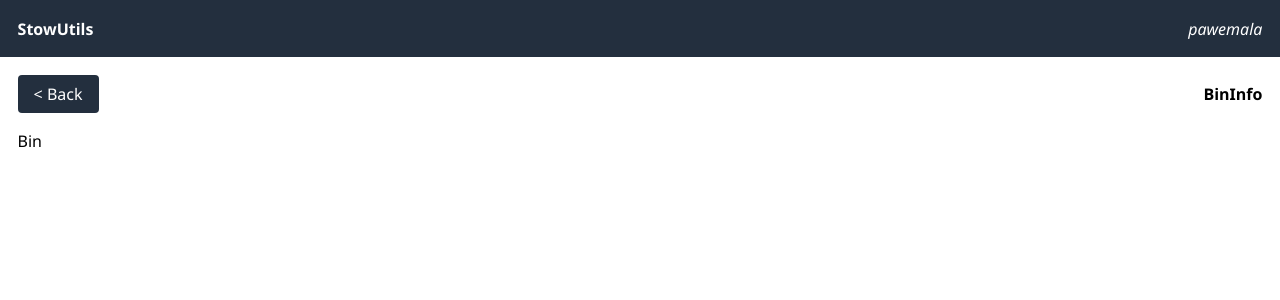
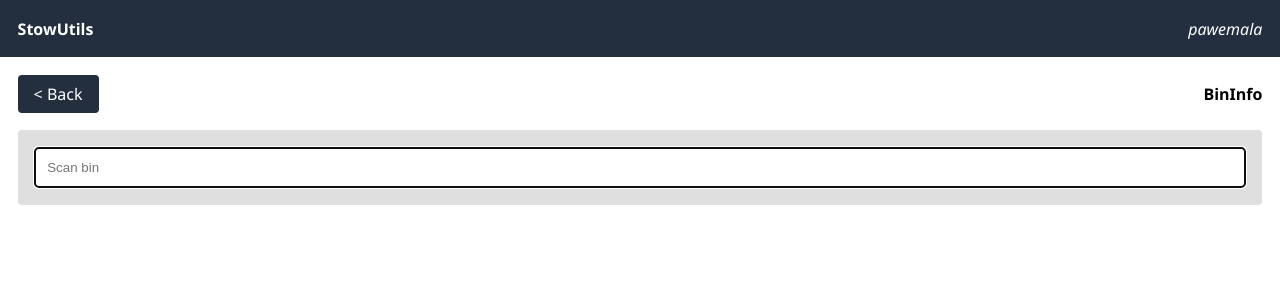
Before and after one commit to lcj2-dev/stow-app, a React (Create React App) app: page /bin in a window 1280 px wide. Shown: the top 300 px of the page. Built offline with nearby package versions, Linux system fonts and the light colour scheme.

Commit message:
Added Bin container and Input component

```diff
--- a/src/components/ui/Button/Button.module.css
+++ b/src/components/ui/Button/Button.module.css
@@ -7,6 +7,6 @@
   width: 100%;
 }
 
-.button:not(:first-child) {
-  margin-top: var(--space-default);
+.button:not(:last-child) {
+  margin-bottom: var(--space-default);
 }
--- a/src/components/ui/Button/Button.tsx
+++ b/src/components/ui/Button/Button.tsx
@@ -1,10 +1,14 @@
-import { ReactNode } from 'react';
+import { HTMLAttributes, ReactNode } from 'react';
 import styles from './Button.module.css';
 
-interface Props {
+interface Props extends HTMLAttributes<HTMLElement> {
   children: ReactNode;
 }
 
-export const Button = ({ children }: Props): JSX.Element => {
-  return <button className={styles.button}>{children}</button>;
+export const Button = ({ children, ...rest }: Props): JSX.Element => {
+  return (
+    <button className={styles.button} {...rest}>
+      {children}
+    </button>
+  );
 };
--- a/src/components/ui/Content/Content.module.css
+++ b/src/components/ui/Content/Content.module.css
@@ -3,3 +3,7 @@
   padding: var(--space-default);
   border-radius: 4px;
 }
+
+.content:not(:first-child) {
+  margin-top: var(--space-default);
+}
--- /dev/null
+++ b/src/components/ui/Input/Input.module.css
@@ -0,0 +1,7 @@
+.input {
+  padding: 12px;
+  border-radius: 4px;
+  /* border: 1px solid var(--color-primary); */
+  border: none;
+  width: 100%;
+}
--- /dev/null
+++ b/src/components/ui/Input/Input.tsx
@@ -0,0 +1,8 @@
+import { InputHTMLAttributes } from 'react';
+import styles from './Input.module.css';
+
+interface Props extends InputHTMLAttributes<HTMLInputElement> {}
+
+export const Input = (props: Props): JSX.Element => {
+  return <input className={styles.input} {...props}></input>;
+};
--- /dev/null
+++ b/src/components/ui/Input/index.ts
@@ -0,0 +1 @@
+export * from './Input';
--- a/src/components/ui/TextGrid/TextGrid.module.css
+++ b/src/components/ui/TextGrid/TextGrid.module.css
@@ -3,8 +3,8 @@
   justify-content: space-between;
 }
 
-.textRow:not(:first-child) {
-  margin-top: 1rem;
+.textRow:not(:last-child) {
+  margin-bottom: 1rem;
 }
 
 .textRow span:last-child {
--- a/src/components/ui/index.ts
+++ b/src/components/ui/index.ts
@@ -5,3 +5,4 @@ export * from './Loader';
 export * from './Alert';
 export * from './Content';
 export * from './TextGrid';
+export * from './Input';
--- a/src/containers/Bin.tsx
+++ b/src/containers/Bin.tsx
@@ -1,5 +1,53 @@
-import { Wrapper } from '../components';
+import { ChangeEvent, useState, useEffect } from 'react';
+import { Button, Content, Input, TextGrid, Wrapper } from '../components';
 
 export const Bin = (): JSX.Element => {
-  return <Wrapper headerText='BinInfo'>Bin</Wrapper>;
+  const [location, setLocation] = useState<string | null>(null);
+  const [inScanMode, setInScanMode] = useState<boolean>(false);
+
+  const scanBinHandler = (e: ChangeEvent<HTMLInputElement>) => {
+    setLocation(e.target.value);
+    setInScanMode(false);
+  };
+
+  useEffect(() => {
+    console.log(inScanMode);
+  }, [inScanMode]);
+
+  return (
+    <Wrapper headerText='BinInfo'>
+      <Content>
+        <Input
+          placeholder='Scan bin'
+          autoFocus
+          onChange={scanBinHandler}
+          maxLength={15}
+        />
+      </Content>
+
+      {location && (
+        <Content>
+          <TextGrid
+            content={[
+              ['Location', location],
+              ['ASIN count', 4],
+              ['Unit count', 36]
+            ]}
+          />
+
+          {inScanMode ? (
+            <Input placeholder='Scan product' autoFocus />
+          ) : (
+            <Button
+              onClick={() => {
+                setInScanMode(true);
+              }}
+            >
+              Scan product
+            </Button>
+          )}
+        </Content>
+      )}
+    </Wrapper>
+  );
 };
--- a/src/containers/Session.tsx
+++ b/src/containers/Session.tsx
@@ -27,6 +27,7 @@ export const Session = (): JSX.Element => {
       ) : (
         <Fragment>
           {sessionExists ? (
+            <Fragment>
               <Content>
                 <TextGrid
                   content={[
@@ -36,6 +37,9 @@ export const Session = (): JSX.Element => {
                   ]}
                 />
               </Content>
+
+              <Content>container list</Content>
+            </Fragment>
           ) : (
             <Alert>
               User <span>pawemala</span> has no active sessions
```
Lines whose indentation alone changed are shown as unchanged.
